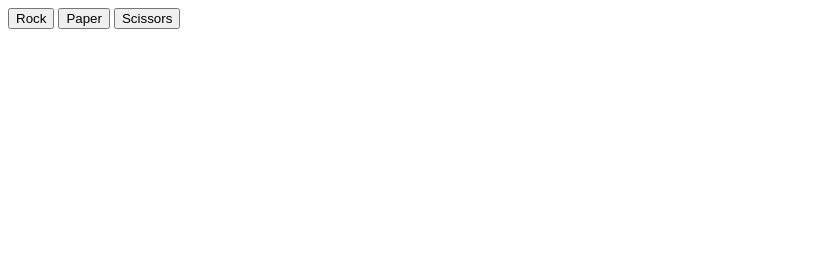
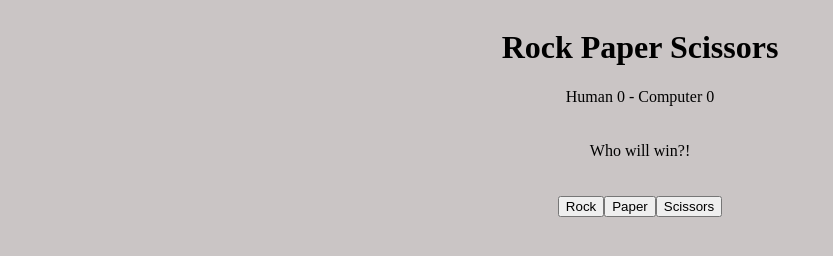
Before and after one commit to JakeNead/Rock-Paper-Scissors, a plain HTML site: page index.html in a window 1280 px wide. Shown: the whole page, without its empty margins (0-833 px from the left). Drawn offline with Linux system fonts and the light colour scheme.

Commit message:
Add block spacing

```diff
--- a/index.html
+++ b/index.html
@@ -6,12 +6,20 @@
     <meta name="viewport" content="width=device-width, initial-scale=1.0">
     <title>Document</title>
     <script src="rps.js" defer></script>
+    <link rel="stylesheet" href="style.css"></head>
 </head>
 <body>
-    <div id = score></div>
-    <div id='result'></div>
-    <button class='rock'>Rock</button>
-    <button class='paper'>Paper</button>
-    <button class='scissors'>Scissors</button>
+    <div class='box'>
+        <h1 class='header'>Rock Paper Scissors</h1>
+        <div id = 'score'>Human 0 - Computer 0</div>
+        <br></br>
+        <div id='result'>Who will win?!</div>
+        <br></br>
+        <div class='buttonBox'>
+            <button class='rock'>Rock</button>
+            <button class='paper'>Paper</button>
+            <button class='scissors'>Scissors</button>
+        </div>
+    </div>
 </body>
 </html>
```
